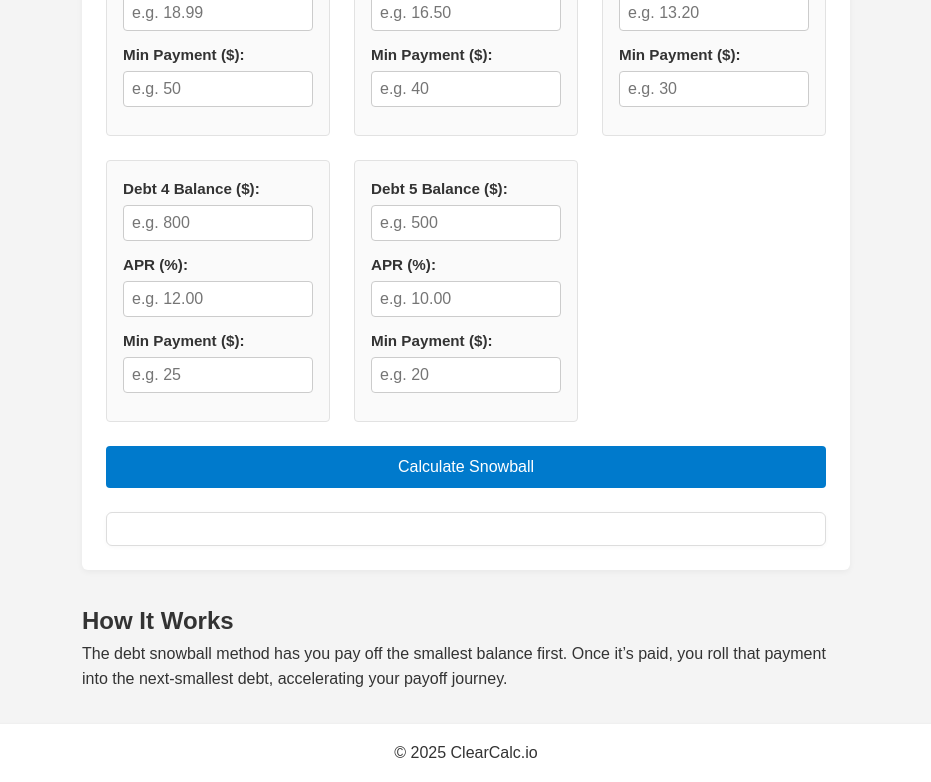
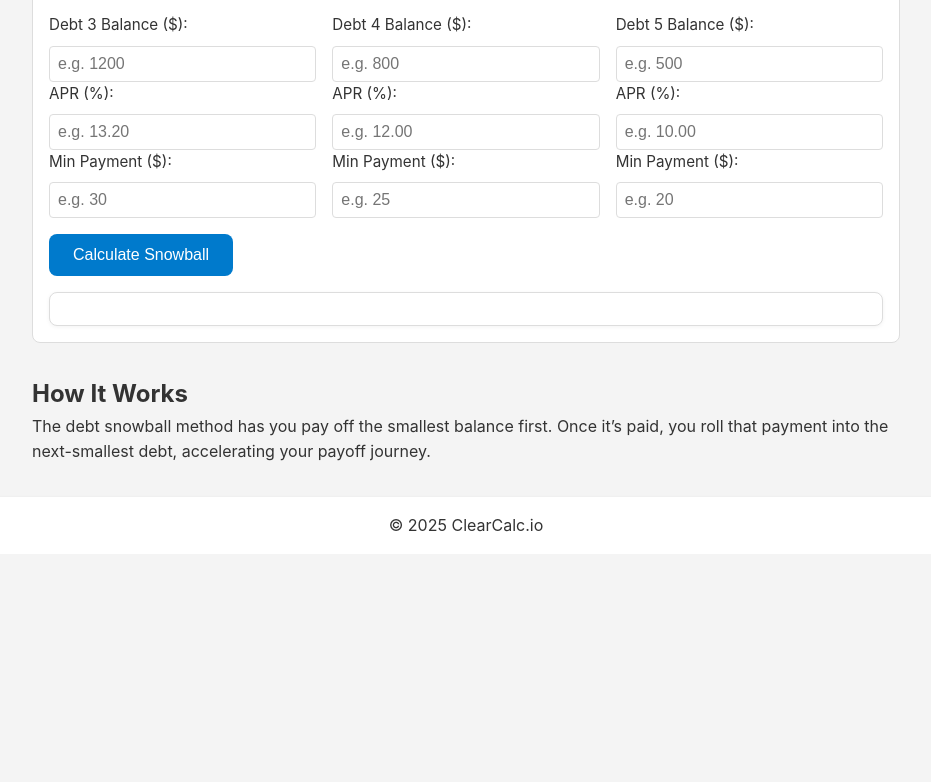
Before and after one commit to blickz55/clearcalc, a website: page calculators/debt-snowball.html in a window 1280 px wide. Shown: the part 391-1173 px from the top of the page, without its empty margins (174-1105 px from the left). After the commit the page ends 945 px from the top, so only its background shows below. Drawn offline with Linux system fonts and the light colour scheme.

Commit message:
Unify all calculator CSS

```diff
--- a/css/style.css
+++ b/css/style.css
@@ -1,6 +1,17 @@
-/* =============================
-   Global & Reset Styles
-   ============================= */
+:root {
+  --primary-color: #007acc;
+  --primary-hover: #005fa3;
+  --background: #f4f4f4;
+  --surface: #ffffff;
+  --border: #dddddd;
+  --text-color: #333333;
+  --error-color: #b00020;
+  --max-content-width: 900px;
+  --border-radius: 8px;
+  --spacing: 1rem;
+}
+
+/* Global Reset */
 * {
   box-sizing: border-box;
   margin: 0;
@@ -8,110 +19,99 @@
 }
 
 body {
-    font-family: Arial, sans-serif;
+  font-family: 'Inter', sans-serif;
+  background: var(--background);
+  color: var(--text-color);
   line-height: 1.6;
-    background: #f4f4f4;
-    color: #333;
 }
 
-  header, footer {
-    background: #fff;
-    padding: 1em;
+header,
+footer {
+  background: var(--surface);
   text-align: center;
-    box-shadow: 0 1px 3px rgba(0,0,0,0.1);
+  padding: var(--spacing) 0;
+  box-shadow: 0 1px 3px rgba(0, 0, 0, 0.1);
 }
 
 main {
-    max-width: 800px;
-    margin: 2em auto;
-    padding: 0 1em;
+  max-width: var(--max-content-width);
+  margin: 2rem auto;
+  padding: 0 var(--spacing);
 }
 
-  /* =============================
-     Calculator Container
-     ============================= */
+/* Calculator Section */
 section.calculator {
-    background: #fff;
-    border-radius: 6px;
-    padding: 1.5em;
-    box-shadow: 0 2px 6px rgba(0,0,0,0.05);
-    margin-bottom: 2em;
+  background: var(--surface);
+  border: 1px solid var(--border);
+  border-radius: var(--border-radius);
+  padding: var(--spacing);
+  margin-bottom: 2rem;
 }
 
-  /* =============================
-     Snowball Form Layout
-     ============================= */
-  .snowball-form {
+section.calculator form {
   display: grid;
-    grid-template-columns: repeat(3, 1fr);
-    gap: 1.5rem;
+  gap: var(--spacing);
+  grid-template-columns: repeat(auto-fit, minmax(200px, 1fr));
 }
 
-  .snowball-form h2 {
-    grid-column: 1 / -1;
-    margin-bottom: 0.5em;
+/* Form Field Group */
+.field,
+.debt-entry {
+  display: flex;
+  flex-direction: column;
 }
 
-  .debt-entry {
-    background: #fafafa;
-    border: 1px solid #e2e2e2;
-    border-radius: 4px;
-    padding: 1em;
+.field label,
+.debt-entry label {
+  font-size: 0.95rem;
+  margin-bottom: 0.5rem;
 }
 
-  .debt-entry label {
-    display: block;
-    font-weight: bold;
-    margin-bottom: 0.25em;
-    font-size: 0.95rem;
-  }
-
+.field input,
 .debt-entry input {
-    width: 100%;
-    padding: 0.5em;
-    margin-bottom: 0.75em;
-    border: 1px solid #ccc;
+  padding: 0.5rem;
+  border: 1px solid var(--border);
   border-radius: 4px;
   font-size: 1rem;
 }
 
-  /* Submit button spans full width on desktop */
-  .snowball-form button[type="submit"] {
-    grid-column: 1 / -1;
-    padding: 0.75em;
-    background: #007acc;
+/* Button Styles */
+button {
+  background: var(--primary-color);
   color: #fff;
   border: none;
+  padding: 0.75rem 1.5rem;
   font-size: 1rem;
-    border-radius: 4px;
+  border-radius: var(--border-radius);
   cursor: pointer;
+  transition: background 0.2s ease;
+  grid-column: 1 / -1;
+  justify-self: start;
 }
 
-  .snowball-form button[type="submit"]:hover {
-    background: #005fa3;
+button:hover {
+  background: var(--primary-hover);
 }
 
-  /* Results box */
+/* Results Box */
 .results {
-    background: #fff;
-    border: 1px solid #ddd;
-    border-radius: 6px;
-    padding: 1em;
-    margin-top: 1.5em;
-    box-shadow: 0 1px 4px rgba(0,0,0,0.03);
+  background: var(--surface);
+  border: 1px solid var(--border);
+  border-radius: var(--border-radius);
+  padding: var(--spacing);
+  box-shadow: 0 1px 4px rgba(0, 0, 0, 0.05);
+  margin-top: var(--spacing);
 }
 
-  /* Error text */
+/* Error Text */
 .error {
-    color: #b00020;
+  color: var(--error-color);
   font-weight: bold;
 }
 
-  /* =============================
-     Responsive Adjustments
-     ============================= */
-  @media (max-width: 768px) {
-    .snowball-form {
+/* Responsive */
+@media (max-width: 600px) {
+  section.calculator form {
     grid-template-columns: 1fr;
   }
 }
```
Lines whose indentation alone changed are shown as unchanged.
